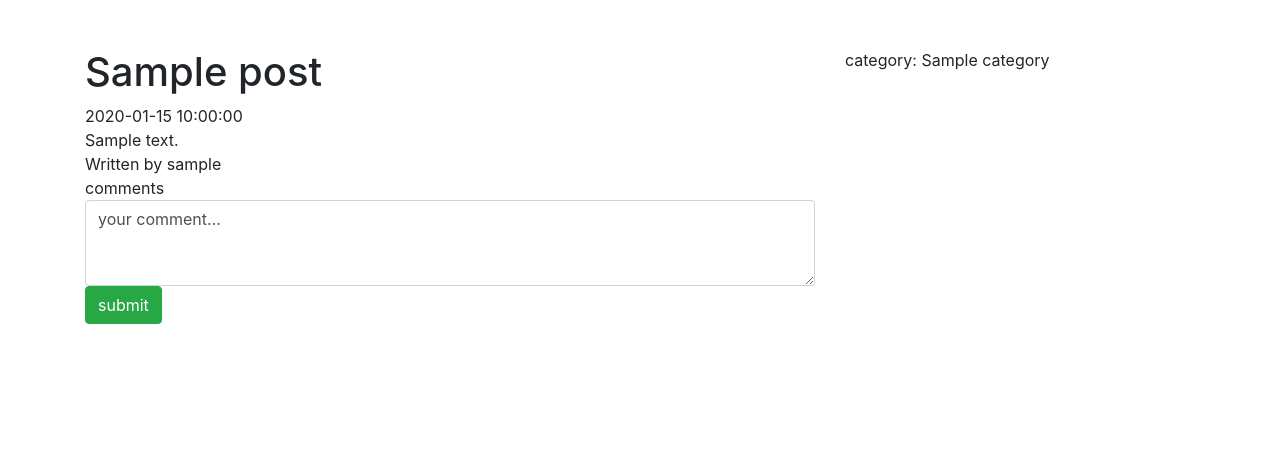
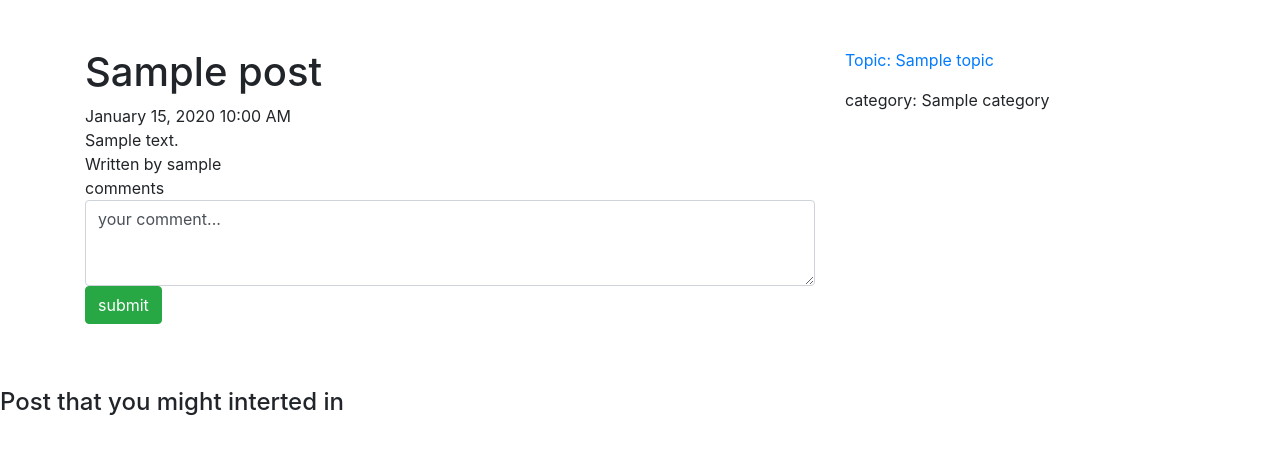
Before and after one commit to KimTrijnh/blog_community, a Flask app: template templates/post.html in a window 1280 px wide. Shown: the top 454 px of the page. Run offline with Flask 2, Linux system fonts and the light colour scheme; the template is opened without the code that fills it: values that come from a table or form of the project are taken from there, others are empty; tables that the repository leaves empty hold one stand-in row (values such as "Sample post"); some libraries are stand-ins or nearby versions.

Commit message:
add moment.js and render correct timestamp

```diff
--- a/app.py
+++ b/app.py
@@ -3,6 +3,7 @@ from config import Config
 from flask_sqlalchemy import SQLAlchemy
 from flask_migrate import Migrate
 from datetime import datetime
+from flask_moment import Moment
 from flask_login import UserMixin, current_user
 from werkzeug.security import generate_password_hash, check_password_hash
 from flask_login import LoginManager
@@ -10,6 +11,7 @@ from flask_login import LoginManager
 
 
 app = Flask(__name__)
+moment = Moment(app)
 
 #set config here, already set SECRET_KEY, DATABASE_URL
 app.config.from_object(Config)
@@ -41,34 +43,34 @@ def login():
 
 
 
-# @app.route('/create_post', methods=('GET','POST'))
-# # @login_required
-# def create_post():
-#     current_user = User.query.filter_by(id=1).first()
-#     if not current_user.is_authenticated:
-#         flash('please login to create post')
-#         return redirect(url_for('login'))
-#     else:
-#         if request.method == 'POST':
-#             title = request.form['title']
-#             content = request.form['content']
-#             user_id = 1
-#             category = request.form['category']
-#             topic_id = None
-#             if title and content and category:
-#                 p = Post(title = title, content = content, user_id = user_id, category_id = int(category), topic_id=topic_id)
-#                 db.session.add(p)
-#                 db.session.commit()
-#                 flash('your post is successfull pulished')
-#                 return redirect(url_for('post', post_id= p.id))
-#             else:
-#                 flash('please check your title/content/catagory')
-#     return render_template('create_post.html')
+@app.route('/create_post', methods=('GET','POST'))
+# @login_required
+def create_post():
+    current_user = User.query.filter_by(id=1).first()
+    if not current_user.is_authenticated:
+        flash('please login to create post')
+        return redirect(url_for('login'))
+    else:
+        if request.method == 'POST':
+            title = request.form['title']
+            content = request.form['content']
+            user_id = 1
+            category = request.form['category']
+            topic_id = None
+            if title and content and category:
+                p = Post(title = title, content = content, user_id = user_id, category_id = int(category), topic_id=topic_id)
+                db.session.add(p)
+                db.session.commit()
+                flash('your post is successfull pulished')
+                return redirect(url_for('post', post_id= p.id))
+            else:
+                flash('please check your title/content/catagory')
+    return render_template('create_post.html')
 
 
-# @app.route('/post/<int:post_id>')
-# def post(post_id):
-#     p = Post.query.filter_by(id=post_id).first()
-#     author = User.query.filter_by(id=p.user_id).first()
-#     category = Category.query.filter_by(id=p.category_id).first()
-#     return render_template('post.html', post = p, author = author, category = category)
+@app.route('/post/<int:post_id>')
+def post(post_id):
+    p = Post.query.filter_by(id=post_id).first()
+    author = User.query.filter_by(id=p.user_id).first()
+    category = Category.query.filter_by(id=p.category_id).first()
+    return render_template('post.html', post = p, author = author, category = category)
--- a/models.py
+++ b/models.py
@@ -22,7 +22,6 @@ class User(UserMixin, db.Model, object):
     password_hash = db.Column(db.String(120), nullable=False)
     posts = db.relationship('Post', backref='owner', lazy='dynamic')
     likes = db.relationship('Like', backref='owner', lazy='dynamic')
-    posts= db.relationship('Post', backref='owner', lazy='dynamic')
     topics = db.relationship('Topic', backref='owner', lazy='dynamic')
     comments = db.relationship('Comment', backref='owner', lazy='dynamic')
     likes = db.relationship('Like', backref='owner', lazy='dynamic')
--- a/templates/layout.html
+++ b/templates/layout.html
@@ -5,9 +5,13 @@
     <meta name="viewport" content="width=device-width, initial-scale=1.0">
     <meta http-equiv="X-UA-Compatible" content="ie=edge">
     <link rel="stylesheet" href="https://maxcdn.bootstrapcdn.com/bootstrap/4.0.0/css/bootstrap.min.css">
+    {{ moment.include_jquery() }}
+    {{ moment.include_moment() }}
+
     <title>Document</title>
 </head>
 <body>
     {% block content %} {% endblock %}
+
 </body>
 </html>
--- a/templates/post.html
+++ b/templates/post.html
@@ -3,7 +3,8 @@
   <div class="row">
     <div class="col-md-8">
       <h1>{{ post.title }}</h1>
-      <span>{{ post.created_at }}</span>
+      <span>{{
+          moment(post.created_at ).format('LLL') }}</span>
       <div>
         {{ post.content }}
       </div>
@@ -12,14 +13,23 @@
       <div id="comment">
           comments
       </div>
-      <div class="form-group">
+      <form class="form-group" method='POST'>
          <textarea class="form-control" id="comment" rows="3" name=comment>your comment...</textarea>
          <button class="btn btn-success" type="submit">submit</button>
-    </div>
+      </form>
     </div>
     <div class="col-md-4">
+      {% if post.topic %}
+      <p><a href="{{ url_for('topic', id= post.topic.id ) }}">Topic: {{ post.topic.title }}</a></p>
+      {% endif %}
         <p>category: {{ category.name }}</p>
     </div>
   </div>
 </div>
+
+{% if post.topic %}
+<div class="d-flex flex-wrap">
+<h4>Post that you might interted in</h4>
+</div>
+{% endif %}
 {% endblock %}
```
